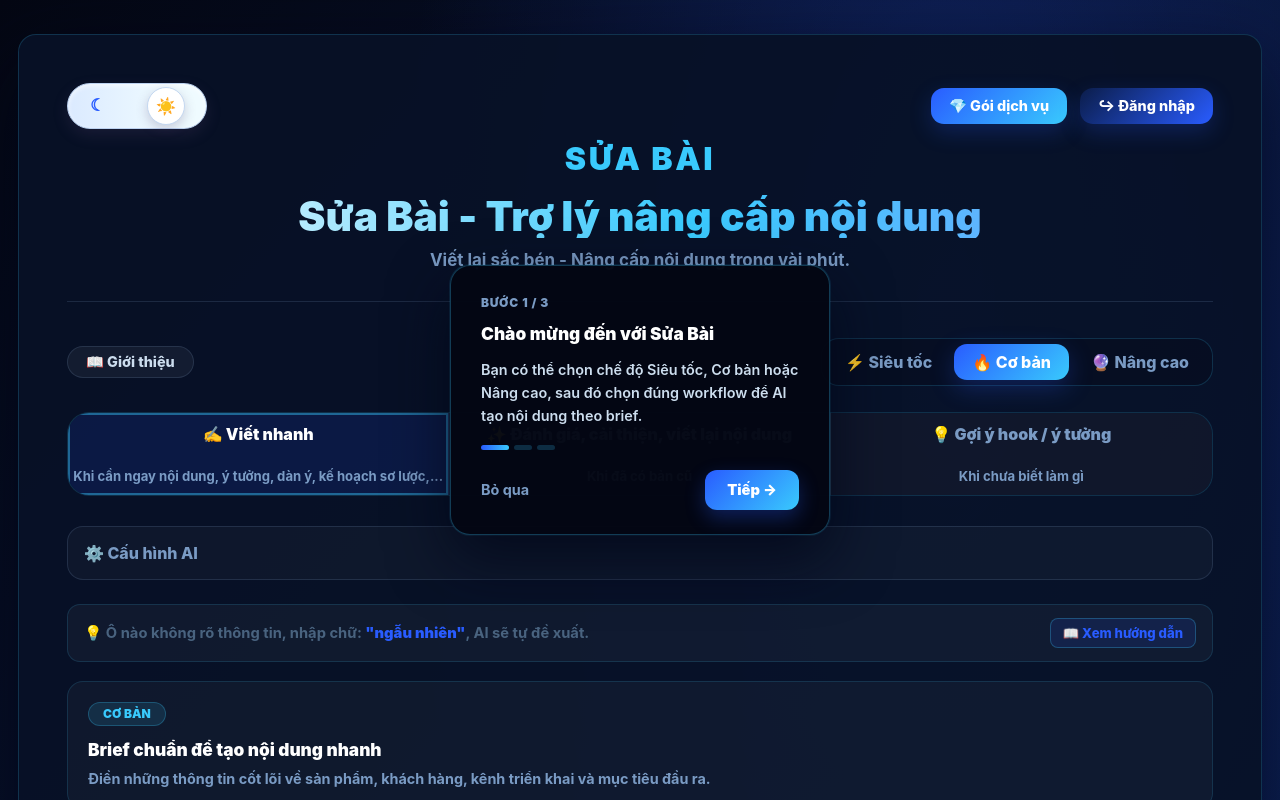
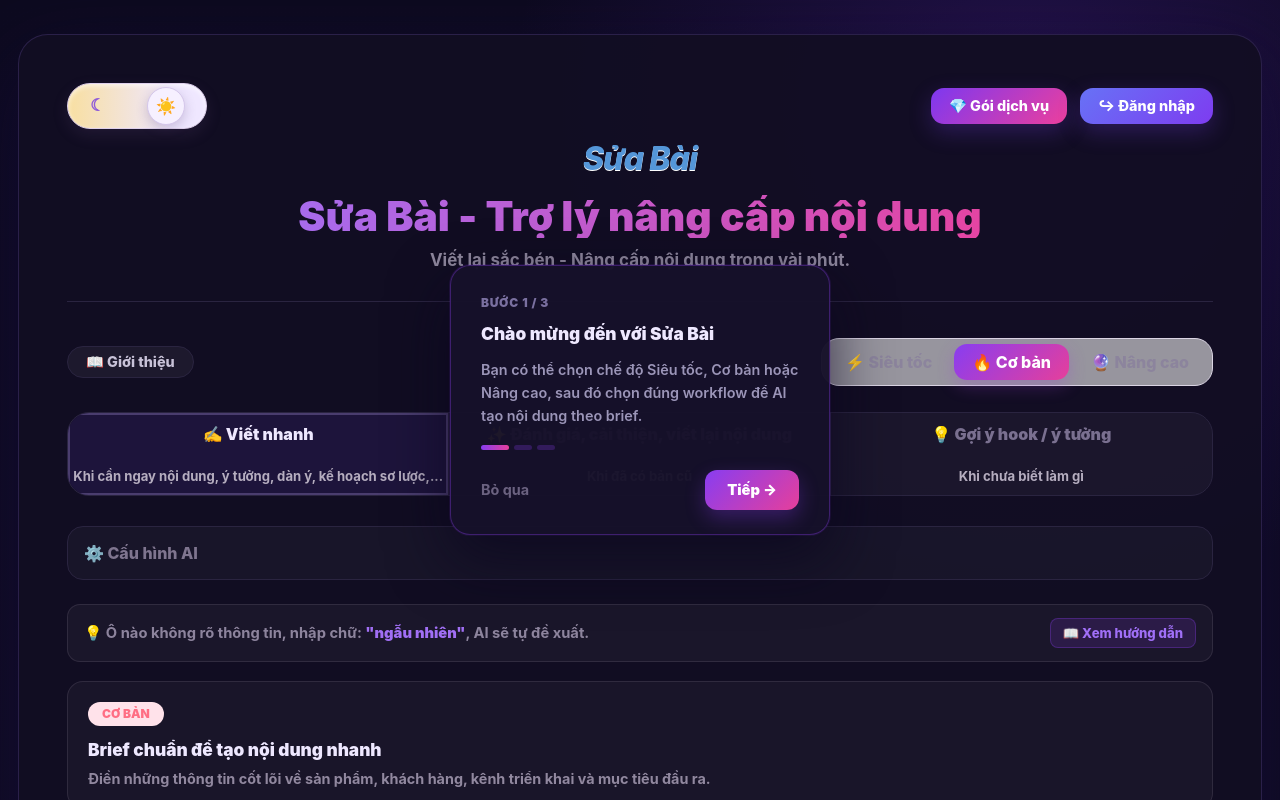
Before and after one commit to zenki12/Content, a Next.js app: page / in a window 1280 px wide. Shown: the top 800 px of the page. Built offline with nearby package versions, Linux system fonts and the light colour scheme.

Commit message:
Rollback pre-brand UI styling

```diff
--- a/app/globals.css
+++ b/app/globals.css
@@ -1,37 +1,30 @@
 @import "tailwindcss";
 
 :root {
-  --page: #f4f8ff;
-  --card: rgba(255, 255, 255, 0.94);
-  --ink: #344761;
-  --strong: #07152e;
-  --muted: #6f89aa;
-  --faint: #c8d7ea;
-  --line: #dbe8f7;
-  --line-strong: #7aa8ff;
-  --purple: #295cff;
-  --violet: #2b67ff;
-  --pink: #39cafd;
-  --orange: #f2743f;
-  --blue: #eaf6ff;
-  --navy-dark: #040713;
-  --navy-mid: #0b1d4a;
-  --navy-card: #0e1b3c;
-  --navy-light: #162e5c;
-  --cyan-accent: #39cafd;
-  --cyan-light: #61fff7;
-  --green-accent: #51ffb1;
+  --page: #f5edff;
+  --card: rgba(255, 252, 255, 0.92);
+  --ink: #4b465f;
+  --strong: #2f2b3d;
+  --muted: #9b94ad;
+  --faint: #c5bed4;
+  --line: #eee4fb;
+  --line-strong: #d8c4ff;
+  --purple: #883df1;
+  --violet: #9c55ef;
+  --pink: #e63f9b;
+  --orange: #ff7b5b;
+  --blue: #eefbff;
 }
 
 :root[data-theme="dark"] {
-  --page: #040713;
-  --card: rgba(8, 17, 39, 0.96);
-  --ink: #ccddee;
-  --strong: #ffffff;
-  --muted: #7a9bc4;
-  --faint: #1f3768;
-  --line: rgba(122, 155, 196, 0.18);
-  --line-strong: rgba(57, 202, 253, 0.44);
+  --page: #0d0b1a;
+  --card: rgba(20, 16, 38, 0.96);
+  --ink: #c8c2d8;
+  --strong: #eee8ff;
+  --muted: #6b6280;
+  --faint: #3a3355;
+  --line: #2a2440;
+  --line-strong: #4a3d6e;
 }
 
 * {
@@ -47,9 +40,9 @@ body {
 body {
   margin: 0;
   background:
-    radial-gradient(ellipse at 78% 8%, rgba(41, 92, 255, 0.14), transparent 34rem),
-    radial-gradient(ellipse at 12% 88%, rgba(57, 202, 253, 0.12), transparent 32rem),
-    linear-gradient(180deg, #f4f8ff 0%, #eef5ff 52%, #f7fbff 100%);
+    radial-gradient(circle at 80% 4%, rgba(178, 124, 255, 0.2), transparent 32rem),
+    radial-gradient(circle at 10% 92%, rgba(234, 187, 255, 0.24), transparent 34rem),
+    linear-gradient(180deg, #f4ebff 0%, #f8f3ff 48%, #f3eafd 100%);
   color: var(--ink);
   font-family:
     Inter, ui-sans-serif, system-ui, -apple-system, BlinkMacSystemFont, "Segoe UI",
@@ -58,9 +51,9 @@ body {
 
 :root[data-theme="dark"] body {
   background:
-    radial-gradient(ellipse at 74% 12%, rgba(41, 92, 255, 0.24), transparent 34rem),
-    radial-gradient(ellipse at 18% 82%, rgba(57, 202, 253, 0.12), transparent 30rem),
-    linear-gradient(135deg, #040713 0%, #0b1d4a 58%, #061027 100%);
+    radial-gradient(circle at 80% 4%, rgba(100, 40, 200, 0.25), transparent 32rem),
+    radial-gradient(circle at 10% 92%, rgba(80, 20, 160, 0.2), transparent 34rem),
+    linear-gradient(180deg, #0d0a1f 0%, #110d24 48%, #0e0b1e 100%);
 }
 
 button,
@@ -85,9 +78,9 @@ pre {
 
 .oneprompt-card {
   background: var(--card);
-  border: 1px solid rgba(41, 92, 255, 0.16);
-  border-radius: 18px;
-  box-shadow: 0 28px 70px rgba(4, 7, 19, 0.12);
+  border: 1px solid rgba(235, 221, 252, 0.92);
+  border-radius: 30px;
+  box-shadow: 0 26px 80px rgba(120, 80, 170, 0.15);
   margin: 0 auto;
   max-width: 1520px;
   min-height: calc(100vh - 68px);
@@ -95,9 +88,9 @@ pre {
 }
 
 :root[data-theme="dark"] .oneprompt-card {
-  background: rgba(8, 17, 39, 0.94);
-  border-color: rgba(57, 202, 253, 0.18);
-  box-shadow: 0 28px 80px rgba(0, 6, 22, 0.72);
+  background: rgba(18, 14, 35, 0.95);
+  border-color: rgba(80, 60, 130, 0.4);
+  box-shadow: 0 26px 80px rgba(20, 10, 60, 0.6);
 }
 
 .top-bar {
@@ -109,8 +102,8 @@ pre {
 
 .theme-toggle {
   align-items: center;
-  background: linear-gradient(90deg, #dbeaff, #effbff 74%);
-  border: 1px solid #bcd2f0;
+  background: linear-gradient(90deg, #f8dfa1, #efe7ff 74%);
+  border: 1px solid #ded0ec;
   border-radius: 999px;
   box-shadow: inset 0 2px 5px rgba(255, 255, 255, 0.65), 0 6px 16px rgba(116, 88, 142, 0.16);
   cursor: pointer;
@@ -122,15 +115,15 @@ pre {
 }
 
 .theme-toggle span {
-  color: var(--purple);
+  color: #8f5bd8;
   font-size: 1.05rem;
   font-weight: 900;
 }
 
 .theme-toggle strong {
   align-items: center;
-  background: #ffffff;
-  border: 1px solid #c4d8f1;
+  background: #f6f0ff;
+  border: 1px solid #d5c7eb;
   border-radius: 999px;
   box-shadow: 0 4px 12px rgba(74, 54, 100, 0.24);
   display: grid;
@@ -149,7 +142,7 @@ pre {
 .login-btn {
   border: 0;
   border-radius: 13px;
-  box-shadow: 0 8px 22px rgba(41, 92, 255, 0.22);
+  box-shadow: 0 8px 22px rgba(113, 62, 221, 0.28);
   color: white;
   cursor: pointer;
   font-size: 0.9rem;
@@ -159,11 +152,11 @@ pre {
 }
 
 .service-btn {
-  background: linear-gradient(135deg, #295cff, #39cafd);
+  background: linear-gradient(135deg, #7d38f0, #ec3f9d);
 }
 
 .login-btn {
-  background: linear-gradient(135deg, #0b1d4a, #295cff);
+  background: linear-gradient(135deg, #6772f6, #7e3cf0);
 }
 
 .brand-head {
@@ -172,19 +165,18 @@ pre {
 }
 
 .logo-mark {
-  color: var(--cyan-accent);
+  color: #5496d8;
   font-size: 2rem;
-  font-style: normal;
-  font-weight: 900;
-  letter-spacing: 0.08em;
-  text-transform: uppercase;
+  font-style: italic;
+  font-weight: 760;
+  letter-spacing: -0.03em;
   line-height: 1;
   margin-bottom: 20px;
   text-shadow: 0 1px 0 #fff;
 }
 
 .brand-head h1 {
-  background: linear-gradient(90deg, #07152e 0%, #295cff 54%, #0d78a7 100%);
+  background: linear-gradient(90deg, #a070f7 12%, #e643a0 82%);
   background-clip: text;
   -webkit-text-fill-color: transparent;
   font-size: 2.55rem;
@@ -195,7 +187,7 @@ pre {
 }
 
 .brand-head p {
-  color: var(--muted);
+  color: #8e879d;
   font-size: 1.06rem;
   font-weight: 720;
   margin: 0;
@@ -211,7 +203,7 @@ pre {
   background: white;
   border: 1px solid var(--line);
   border-radius: 999px;
-  color: #344761;
+  color: #5f5870;
   cursor: pointer;
   font-size: 0.9rem;
   font-weight: 800;
@@ -230,7 +222,7 @@ pre {
 .mode-tabs {
   align-items: center;
   background: rgba(255, 255, 255, 0.56);
-  border: 1px solid var(--line);
+  border: 1px solid #dad4e3;
   border-radius: 18px;
   display: flex;
   gap: 4px;
@@ -255,15 +247,15 @@ pre {
   background: transparent;
   border: 0;
   border-radius: 13px;
-  color: var(--muted);
+  color: #8c849d;
   font-weight: 850;
   min-height: 36px;
   padding: 0 18px;
 }
 
 .mode-tabs button.active {
-  background: linear-gradient(135deg, var(--purple), var(--cyan-accent));
-  box-shadow: 0 8px 24px rgba(41, 92, 255, 0.26);
+  background: linear-gradient(135deg, var(--purple), var(--pink));
+  box-shadow: 0 6px 17px rgba(158, 63, 215, 0.3);
   color: white;
 }
 
@@ -281,7 +273,7 @@ pre {
   background: rgba(255, 255, 255, 0.38);
   border: 0;
   border-right: 1px solid var(--line);
-  color: var(--muted);
+  color: #a49caf;
   display: grid;
   gap: 4px;
   min-height: 82px;
@@ -295,7 +287,7 @@ pre {
 
 .workflow-tabs button.active {
   background: white;
-  box-shadow: inset 0 0 0 2px var(--line-strong), 0 10px 28px rgba(41, 92, 255, 0.1);
+  box-shadow: inset 0 0 0 2px var(--line-strong), 0 8px 22px rgba(139, 61, 241, 0.08);
   color: var(--strong);
 }
 
@@ -305,7 +297,7 @@ pre {
 }
 
 .workflow-tabs small {
-  color: var(--muted);
+  color: #b5adbf;
   font-size: 0.82rem;
   font-weight: 650;
 }
@@ -319,7 +311,7 @@ pre {
 }
 
 .ai-settings summary {
-  color: var(--muted);
+  color: #7f758f;
   cursor: pointer;
   font-weight: 850;
   list-style: none;
@@ -350,7 +342,7 @@ pre {
 
 .model-option.active {
   border-color: var(--line-strong);
-  box-shadow: 0 8px 20px rgba(41, 92, 255, 0.14);
+  box-shadow: 0 8px 20px rgba(139, 61, 241, 0.14);
 }
 
 .model-option span {
@@ -365,7 +357,7 @@ pre {
 }
 
 .model-option code {
-  color: #5f7694;
+  color: #7a718a;
   font-size: 0.76rem;
 }
 
@@ -389,8 +381,8 @@ pre {
 }
 
 .mode-intro {
-  background: linear-gradient(110deg, rgba(234, 246, 255, 0.94), rgba(255, 255, 255, 0.92));
-  border: 1px solid rgba(41, 92, 255, 0.18);
+  background: linear-gradient(110deg, rgba(255, 246, 250, 0.92), rgba(248, 242, 255, 0.9));
+  border: 1px solid #f2ddec;
   border-radius: 16px;
   padding: 18px 20px;
 }
@@ -404,7 +396,7 @@ pre {
 }
 
 .mode-intro p {
-  color: var(--muted);
+  color: #91889f;
   font-size: 0.9rem;
   font-weight: 680;
   line-height: 1.55;
@@ -412,16 +404,16 @@ pre {
 }
 
 .mode-intro-advanced {
-  background: linear-gradient(125deg, rgba(41, 92, 255, 0.14), rgba(57, 202, 253, 0.1));
-  border-color: rgba(57, 202, 253, 0.34);
-  box-shadow: inset 0 0 0 1px rgba(57, 202, 253, 0.08), 0 12px 30px rgba(11, 29, 74, 0.14);
+  background: linear-gradient(125deg, rgba(79, 39, 140, 0.14), rgba(234, 63, 157, 0.11));
+  border-color: rgba(139, 61, 241, 0.32);
+  box-shadow: inset 0 0 0 1px rgba(139, 61, 241, 0.08), 0 12px 30px rgba(95, 49, 150, 0.1);
 }
 
 .notice {
-  background: rgba(234, 246, 255, 0.86);
-  border: 1px solid rgba(57, 202, 253, 0.22);
+  background: #fff7fb;
+  border: 1px solid #f5ddf0;
   border-radius: 13px;
-  color: #49637f;
+  color: #8d849d;
   font-size: 0.92rem;
   font-weight: 680;
   line-height: 1.55;
@@ -430,12 +422,12 @@ pre {
 
 .notice b,
 .notice strong {
-  color: var(--purple);
+  color: #a16ff5;
 }
 
 .notice.blue {
   background: linear-gradient(120deg, #e5fbfb, #eff8ff);
-  border-color: rgba(57, 202, 253, 0.34);
+  border-color: #bfe9ee;
   color: #5e6476;
   padding: 18px 26px;
 }
@@ -455,15 +447,15 @@ pre {
 }
 
 .highlight-keyword {
-  color: var(--orange);
+  color: #ff9d45;
   font-weight: 900;
 }
 
 .guide-btn {
-  background: rgba(41, 92, 255, 0.12);
-  border: 1px solid rgba(57, 202, 253, 0.28);
+  background: rgba(139, 61, 241, 0.15);
+  border: 1px solid rgba(139, 61, 241, 0.3);
   border-radius: 8px;
-  color: var(--purple);
+  color: #a070f7;
   cursor: pointer;
   font-size: 0.82rem;
   font-weight: 850;
@@ -473,7 +465,7 @@ pre {
 }
 
 .center-note {
-  color: var(--muted);
+  color: #92899f;
   font-size: 0.98rem;
   font-weight: 650;
   margin: 14px 0 10px;
@@ -481,8 +473,8 @@ pre {
 }
 
 .template-strip {
-  background: linear-gradient(110deg, rgba(234, 246, 255, 0.86), rgba(255, 255, 255, 0.92));
-  border: 1px solid rgba(41, 92, 255, 0.16);
+  background: linear-gradient(110deg, rgba(244, 235, 255, 0.84), rgba(255, 248, 253, 0.92));
+  border: 1px solid #f1dff6;
   border-radius: 15px;
   display: grid;
   gap: 10px;
@@ -490,12 +482,12 @@ pre {
 }
 
 .template-strip strong {
-  color: var(--purple);
+  color: #a16ff5;
   font-weight: 900;
 }
 
 .template-strip span {
-  color: var(--muted);
+  color: #aaa1b4;
   font-size: 0.84rem;
   font-weight: 680;
 }
@@ -512,7 +504,7 @@ pre {
   background: white;
   border: 1px solid var(--line);
   border-radius: 999px;
-  color: #344761;
+  color: #6d657a;
   cursor: pointer;
   font-size: 0.86rem;
   font-weight: 800;
@@ -527,14 +519,14 @@ pre {
 }
 
 .choice-pill.active {
-  background: linear-gradient(135deg, var(--purple), var(--cyan-accent));
+  background: linear-gradient(135deg, var(--purple), var(--pink));
   border-color: transparent;
-  box-shadow: 0 7px 18px rgba(41, 92, 255, 0.24);
+  box-shadow: 0 7px 18px rgba(169, 65, 216, 0.27);
   color: white;
 }
 
 .choice-pill.muted {
-  color: var(--purple);
+  color: #755ec3;
 }
 
 .custom-pill-input {
@@ -550,7 +542,7 @@ pre {
 }
 
 .add-custom-btn {
-  background: linear-gradient(135deg, var(--purple), var(--cyan-accent));
+  background: linear-gradient(135deg, var(--purple), var(--pink));
   border: 0;
   border-radius: 8px;
   color: white;
@@ -561,10 +553,9 @@ pre {
 
 .section-chip {
   align-items: center;
-  background: rgba(57, 202, 253, 0.12);
-  border: 1px solid rgba(57, 202, 253, 0.25);
+  background: #ffe2ea;
   border-radius: 999px;
-  color: #0d78a7;
+  color: #ff6e84;
   display: inline-flex;
   font-size: 0.75rem;
   font-weight: 950;
@@ -575,8 +566,8 @@ pre {
 }
 
 .section-chip.purple {
-  background: rgba(41, 92, 255, 0.14);
-  color: var(--purple);
+  background: #eadcff;
+  color: #aa82ff;
 }
 
 .form-field {
@@ -592,7 +583,7 @@ pre {
 }
 
 .field-label span {
-  color: var(--strong);
+  color: #4b4658;
   font-size: 0.94rem;
   font-weight: 850;
 }
@@ -607,16 +598,16 @@ pre {
 }
 
 .optional-hint {
-  color: var(--muted);
+  color: #afa6bb;
   font-size: 0.86rem;
   font-weight: 700;
 }
 
 .suggest-mini {
-  background: rgba(242, 116, 63, 0.1);
-  border: 1px solid rgba(242, 116, 63, 0.24);
+  background: #fff1e9;
+  border: 1px solid #ffd9cb;
   border-radius: 7px;
-  color: var(--orange);
+  color: #ff8a58;
   cursor: pointer;
   font-size: 0.8rem;
   font-weight: 850;
@@ -625,21 +616,21 @@ pre {
 }
 
 .micro-hint {
-  color: var(--muted);
+  color: #b0a7bb;
   font-size: 0.86rem;
   font-weight: 700;
   margin: -4px 0 0;
 }
 
 .field-hint {
-  color: var(--muted);
+  color: #a09ab0;
   font-size: 0.83rem;
   font-weight: 650;
   margin: -6px 0 0;
 }
 
 .power-hint {
-  color: var(--muted);
+  color: #8e879d;
   font-size: 0.87rem;
   font-weight: 650;
   line-height: 1.5;
@@ -652,7 +643,7 @@ pre {
 }
 
 .upload-btn {
-  background: rgba(41, 92, 255, 0.1);
+  background: rgba(139, 61, 241, 0.1);
   border: 1px dashed var(--line-strong);
   border-radius: 10px;
   color: var(--violet);
@@ -669,7 +660,7 @@ textarea {
   background: rgba(255, 255, 255, 0.9);
   border: 1px solid var(--line);
   border-radius: 12px;
-  color: #07152e;
+  color: #514b60;
   outline: none;
   padding: 14px 16px;
   transition:
@@ -686,13 +677,13 @@ textarea {
 
 input::placeholder,
 textarea::placeholder {
-  color: #8aa2bf;
+  color: #bcb5ce;
 }
 
 input:focus,
 textarea:focus {
   border-color: var(--line-strong);
-  box-shadow: 0 0 0 4px rgba(57, 202, 253, 0.14);
+  box-shadow: 0 0 0 4px rgba(160, 112, 247, 0.12);
 }
 
 :root[data-theme="dark"] input,
@@ -703,7 +694,7 @@ textarea:focus {
 }
 
 .advanced-panel {
-  background: rgba(234, 246, 255, 0.72);
+  background: rgba(252, 246, 255, 0.76);
   border: 1px solid var(--line);
   border-radius: 16px;
   display: grid;
@@ -719,13 +710,13 @@ textarea:focus {
 }
 
 .field-label-text {
-  color: var(--strong);
+  color: #4b4658;
   font-size: 0.94rem;
   font-weight: 850;
 }
 
 .ratio-value-badge {
-  background: rgba(41, 92, 255, 0.12);
+  background: rgba(139, 61, 241, 0.12);
   border-radius: 999px;
   color: var(--violet);
   font-size: 0.78rem;
@@ -768,7 +759,7 @@ textarea:focus {
   background: #fff;
   border: 2.5px solid var(--purple);
   border-radius: 50%;
-  box-shadow: 0 2px 12px rgba(57, 202, 253, 0.34);
+  box-shadow: 0 2px 10px rgba(139, 61, 241, 0.35);
   cursor: pointer;
   height: 22px;
   width: 22px;
@@ -778,7 +769,7 @@ textarea:focus {
   background: #fff;
   border: 2.5px solid var(--purple);
   border-radius: 50%;
-  box-shadow: 0 2px 12px rgba(57, 202, 253, 0.34);
+  box-shadow: 0 2px 10px rgba(139, 61, 241, 0.35);
   cursor: pointer;
   height: 22px;
   width: 22px;
@@ -788,7 +779,7 @@ textarea:focus {
   background: white;
   border: 1px solid var(--line);
   border-radius: 999px;
-  color: var(--muted);
+  color: #948ca0;
   cursor: pointer;
   font-weight: 850;
   min-height: 34px;
@@ -804,16 +795,16 @@ textarea:focus {
   background: white;
   border: 1px solid var(--line);
   border-radius: 13px;
-  color: var(--muted);
+  color: #928a9f;
   font-size: 1rem;
   font-weight: 900;
   min-height: 58px;
 }
 
 .submode-tabs button.active {
-  background: linear-gradient(135deg, var(--purple), var(--cyan-accent));
+  background: linear-gradient(135deg, var(--purple), var(--pink));
   border-color: transparent;
-  box-shadow: 0 9px 26px rgba(41, 92, 255, 0.24);
+  box-shadow: 0 9px 26px rgba(174, 61, 206, 0.24);
   color: white;
 }
 
@@ -824,10 +815,10 @@ textarea:focus {
 }
 
 .main-cta {
-  background: linear-gradient(100deg, #295cff, #39cafd);
+  background: linear-gradient(100deg, #8539ef, #e9419c);
   border: 0;
   border-radius: 14px;
-  box-shadow: 0 16px 36px rgba(41, 92, 255, 0.28);
+  box-shadow: 0 14px 30px rgba(139, 61, 241, 0.26);
   color: white;
   cursor: pointer;
   font-size: 1.12rem;
@@ -870,7 +861,7 @@ textarea:focus {
   background: white;
   border: 1px solid var(--line);
   border-radius: 8px;
-  color: #5f7694;
+  color: #7a718a;
   cursor: pointer;
   font-size: 0.82rem;
   font-weight: 850;
@@ -879,7 +870,7 @@ textarea:focus {
 }
 
 .result-action-btn.regen {
-  background: linear-gradient(135deg, var(--purple), var(--cyan-accent));
+  background: linear-gradient(135deg, var(--purple), var(--pink));
   border: 0;
   color: white;
 }
@@ -889,7 +880,7 @@ textarea:focus {
   background: white;
   border: 1px solid var(--line);
   border-radius: 14px;
-  color: #07152e;
+  color: #50495d;
   font-family: inherit;
   line-height: 1.68;
   margin: 0;
@@ -906,7 +897,7 @@ textarea:focus {
 }
 
 .brief-debug summary {
-  color: var(--muted);
+  color: #8e849e;
   cursor: pointer;
   font-weight: 850;
   list-style: none;
@@ -958,10 +949,10 @@ textarea:focus {
 }
 
 .tutorial-card {
-  background: rgba(4, 7, 19, 0.97);
-  border: 1px solid rgba(57, 202, 253, 0.28);
+  background: rgba(22, 17, 42, 0.97);
+  border: 1px solid rgba(139, 61, 241, 0.35);
   border-radius: 20px;
-  box-shadow: 0 24px 60px rgba(0, 6, 22, 0.72), 0 0 0 1px rgba(57, 202, 253, 0.12);
+  box-shadow: 0 24px 60px rgba(10, 5, 30, 0.7), 0 0 0 1px rgba(139, 61, 241, 0.15);
   max-width: 380px;
   padding: 28px 30px 24px;
   pointer-events: all;
@@ -969,7 +960,7 @@ textarea:focus {
 }
 
 .tutorial-meta {
-  color: var(--muted);
+  color: #7a70a0;
   font-size: 0.75rem;
   font-weight: 900;
   letter-spacing: 0.06em;
@@ -978,7 +969,7 @@ textarea:focus {
 }
 
 .tutorial-title {
-  color: #ffffff;
+  color: #eee8ff;
   font-size: 1.08rem;
   font-weight: 900;
   line-height: 1.35;
@@ -986,7 +977,7 @@ textarea:focus {
 }
 
 .tutorial-body {
-  color: #ccddee;
+  color: #9b95b8;
   font-size: 0.9rem;
   font-weight: 600;
   line-height: 1.6;
@@ -1000,7 +991,7 @@ textarea:focus {
 }
 
 .tutorial-dot {
-  background: rgba(57, 202, 253, 0.2);
+  background: rgba(139, 61, 241, 0.25);
   border-radius: 999px;
   height: 5px;
   transition: all 0.2s ease;
@@ -1008,7 +999,7 @@ textarea:focus {
 }
 
 .tutorial-dot.active {
-  background: linear-gradient(90deg, var(--purple), var(--cyan-accent));
+  background: linear-gradient(90deg, var(--purple), var(--pink));
   width: 28px;
 }
 
@@ -1021,7 +1012,7 @@ textarea:focus {
 .tutorial-skip {
   background: transparent;
   border: 0;
-  color: var(--muted);
+  color: #6b6280;
   cursor: pointer;
   font-size: 0.9rem;
   font-weight: 700;
@@ -1029,14 +1020,14 @@ textarea:focus {
 }
 
 .tutorial-skip:hover {
-  color: #ccddee;
+  color: #9b95b8;
 }
 
 .tutorial-next {
-  background: linear-gradient(135deg, var(--purple), var(--cyan-accent));
+  background: linear-gradient(135deg, var(--purple), var(--pink));
   border: 0;
   border-radius: 12px;
-  box-shadow: 0 8px 20px rgba(41, 92, 255, 0.3);
+  box-shadow: 0 8px 20px rgba(139, 61, 241, 0.3);
   color: white;
   cursor: pointer;
   font-size: 0.92rem;
@@ -1047,43 +1038,17 @@ textarea:focus {
 }
 
 .tutorial-next:hover {
-  box-shadow: 0 12px 26px rgba(57, 202, 253, 0.28);
+  box-shadow: 0 12px 26px rgba(139, 61, 241, 0.45);
   transform: translateY(-1px);
-}
-
-
-:root[data-theme="dark"] .brand-head h1 {
-  background: linear-gradient(90deg, #ffffff 0%, #39cafd 54%, #7ba4ff 100%);
-  background-clip: text;
-  -webkit-text-fill-color: transparent;
-}
-
-:root[data-theme="dark"] .logo-mark {
-  text-shadow: none;
-}
-
-:root[data-theme="dark"] .mode-tabs,
-:root[data-theme="dark"] .workflow-tabs {
-  background: rgba(4, 7, 19, 0.28);
-  border-color: rgba(57, 202, 253, 0.18);
-}
-
-:root[data-theme="dark"] .section-chip {
-  color: var(--cyan-accent);
-}
-
-:root[data-theme="dark"] input::placeholder,
-:root[data-theme="dark"] textarea::placeholder {
-  color: rgba(122, 155, 196, 0.72);
 }
 
 :root[data-theme="dark"] .workflow-tabs button {
   background: rgba(255, 255, 255, 0.04);
-  color: var(--muted);
+  color: #7a7090;
 }
 
 :root[data-theme="dark"] .workflow-tabs button.active {
-  background: rgba(41, 92, 255, 0.16);
+  background: rgba(100, 60, 200, 0.15);
   color: var(--strong);
 }
 
@@ -1106,17 +1071,17 @@ textarea:focus {
 
 :root[data-theme="dark"] .mode-intro {
   background: rgba(255, 255, 255, 0.035);
-  border-color: rgba(57, 202, 253, 0.14);
+  border-color: rgba(245, 221, 240, 0.1);
 }
 
 :root[data-theme="dark"] .mode-intro-advanced {
-  background: linear-gradient(125deg, rgba(41, 92, 255, 0.16), rgba(57, 202, 253, 0.08));
-  border-color: rgba(57, 202, 253, 0.28);
+  background: linear-gradient(125deg, rgba(139, 61, 241, 0.16), rgba(230, 63, 155, 0.08));
+  border-color: rgba(139, 61, 241, 0.28);
 }
 
 :root[data-theme="dark"] .notice {
-  background: rgba(255, 255, 255, 0.04);
-  border-color: rgba(57, 202, 253, 0.14);
+  background: rgba(255, 247, 251, 0.04);
+  border-color: rgba(245, 221, 240, 0.1);
 }
 
 :root[data-theme="dark"] .notice.blue {
```
